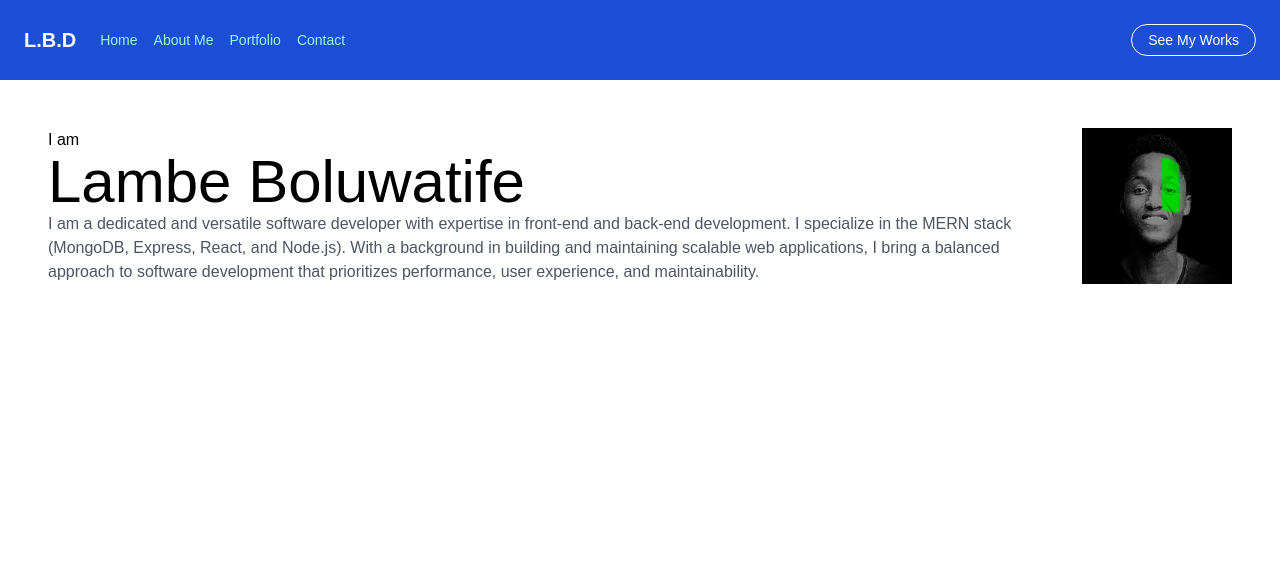
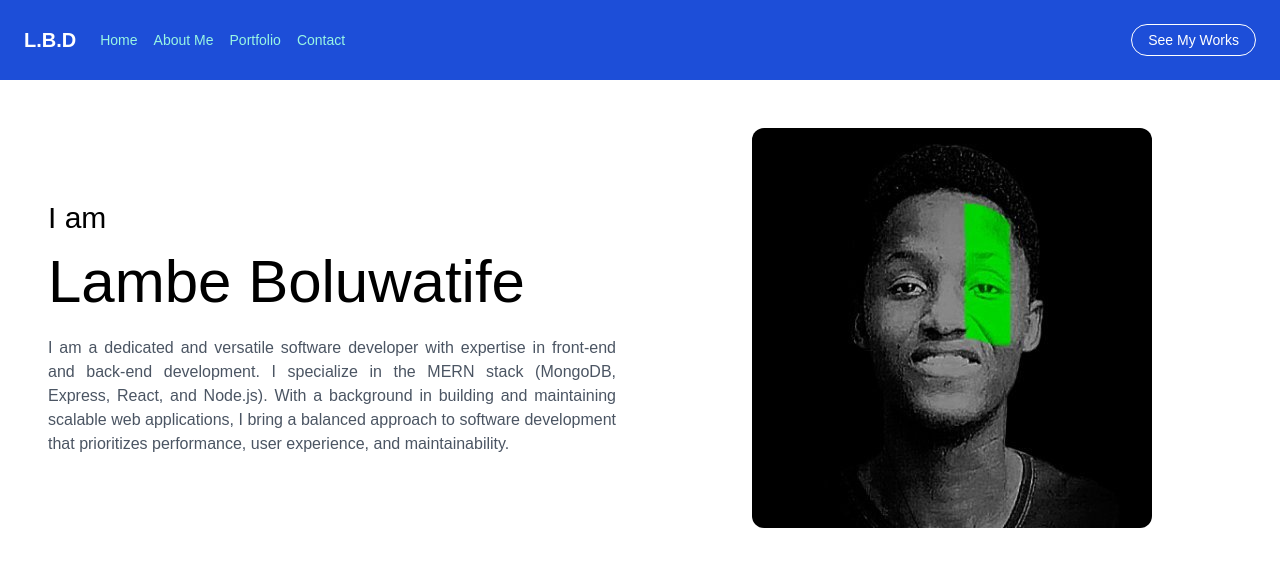
Before and after one commit to lambeboluwatife/tailwind-next-crash-course, a Next.js app: page / in a window 1280 px wide. Shown: the top 566 px of the page. Built offline with nearby package versions, Linux system fonts and the light colour scheme.

Commit message:
add responsiveness to showcase component

```diff
--- a/src/app/components/Showcase.jsx
+++ b/src/app/components/Showcase.jsx
@@ -4,11 +4,11 @@ import image from "@/app/img/J2L64jYz_400x400.jpg";
 const Showcase = () => {
   return (
     <section>
-      <div className="flex flex-col-reverse p-6 container items-center-justify-between-align-center md:flex-row">
-        <div className="p-6">
-          <h1 className="text-1xl text-black">I am</h1>
+      <div className="flex flex-col-reverse p-6 container items-center justify-between align-center md:flex-row">
+        <div className="p-6 md:w-1/2">
+          <h1 className="text-3xl text-black  mb-4">I am</h1>
           <h2 className="text-6xl text-black">Lambe Boluwatife</h2>
-          <p className="text-gray-600">
+          <p className="text-gray-600 text-justify mt-6">
             I am a dedicated and versatile software developer with expertise in
             front-end and back-end development. I specialize in the MERN stack
             (MongoDB, Express, React, and Node.js). With a background in
@@ -17,8 +17,8 @@ const Showcase = () => {
             performance, user experience, and maintainability.
           </p>
         </div>
-        <div className="p-6">
-          <Image src={image} className="w-full md:w- md:h-full" alt="avatar" />
+        <div className="p-6 md:mr-20">
+          <Image src={image} className="md:h-100 rounded-xl" alt="avatar" />
         </div>
       </div>
     </section>
```
